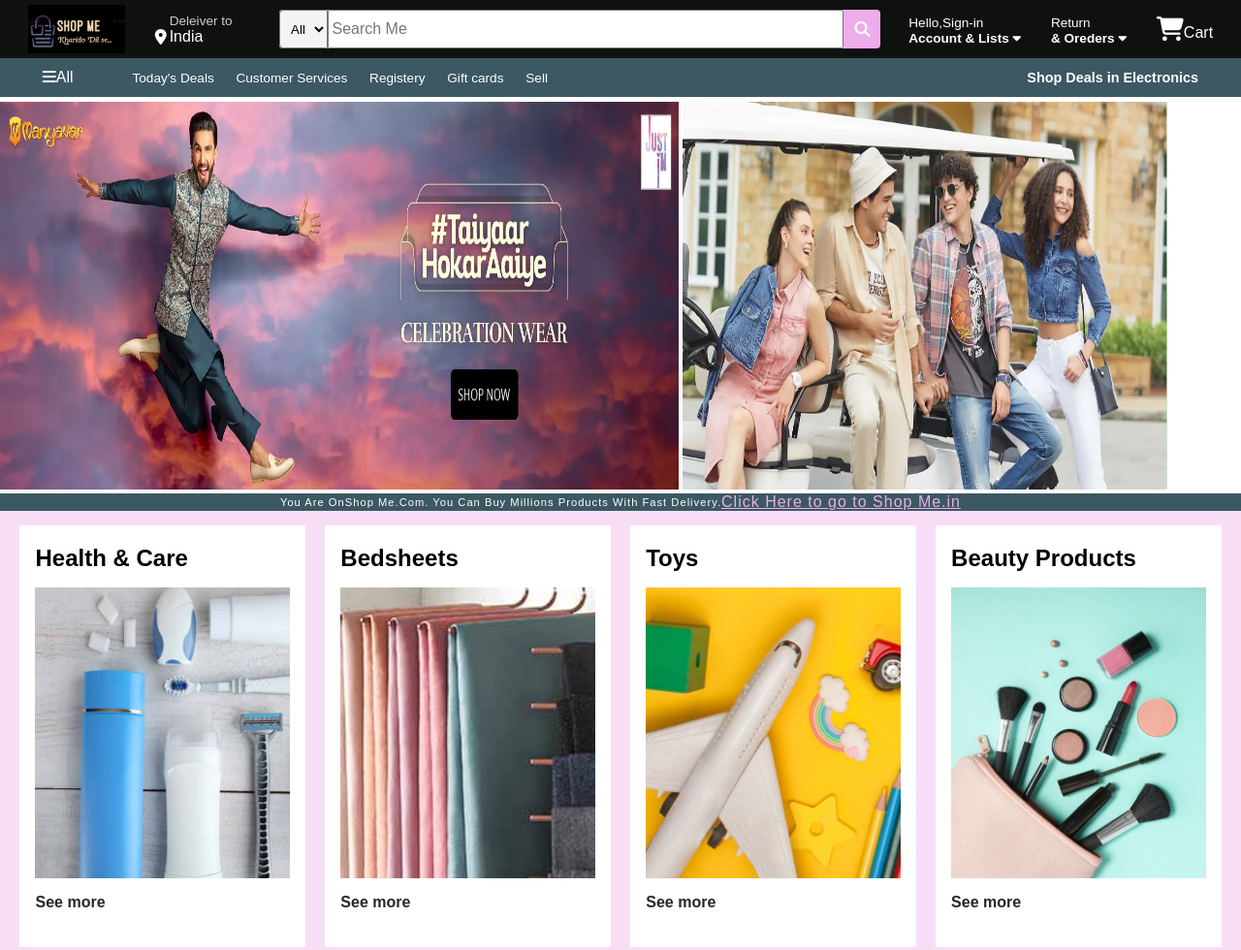
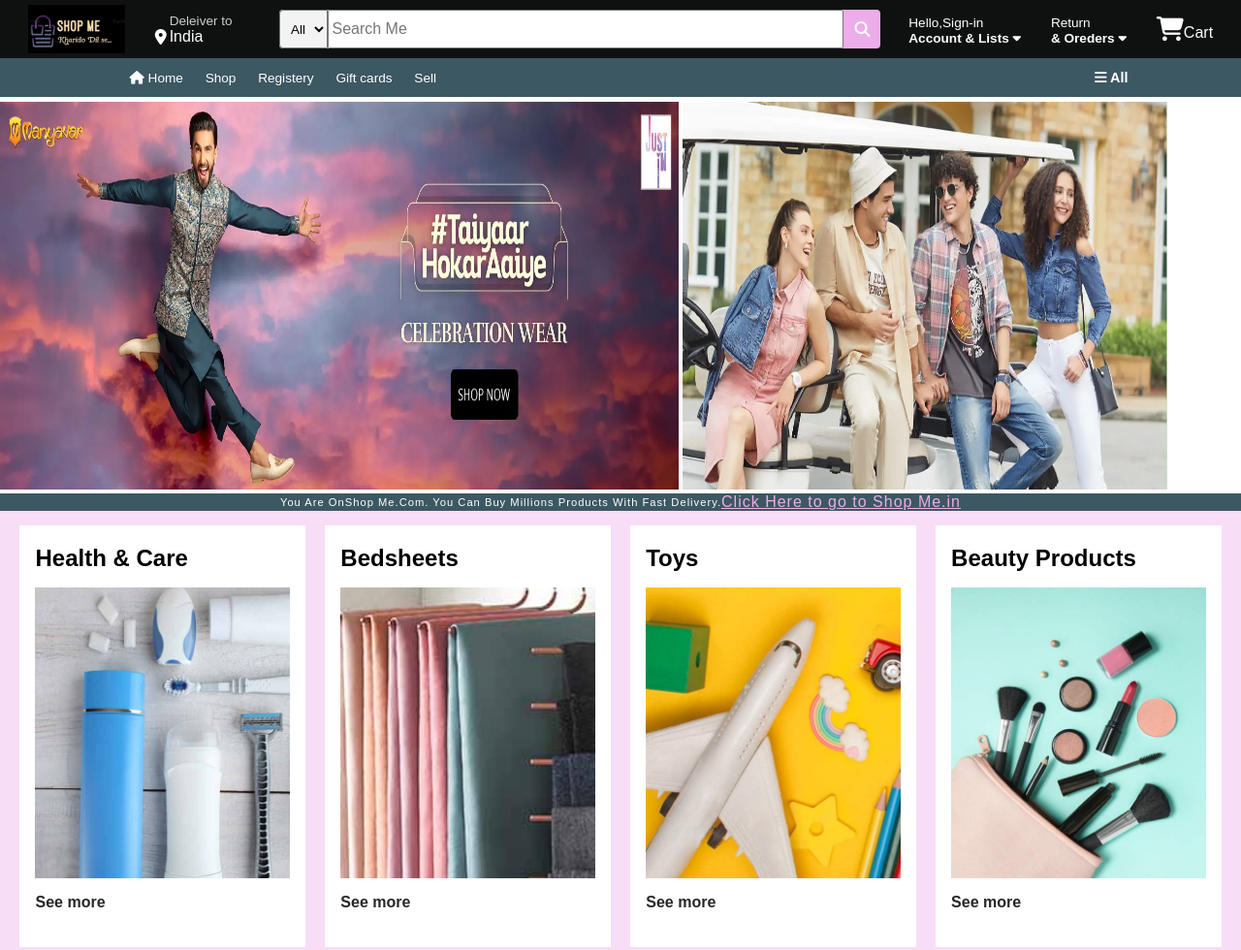
Before and after one commit to mayankjain6377/Shop-Me, a plain HTML site: page index.html in a window 1280 px wide. Shown: the top 980 px of the page at 97% size. Drawn offline with Linux system fonts and the light colour scheme.

Commit message:
added icons

```diff
--- a/index.html
+++ b/index.html
@@ -36,7 +36,7 @@
                     <option value="fashion">Fashion</option>
                 </select>
                 <input class="searchme" placeholder="Search Me">
-                <div class="search-icon">
+                <div class="search-icon" id="search1">
                     <i class="fa-solid fa-magnifying-glass"></i>
 
                 </div>
@@ -56,17 +56,17 @@
         </div>
         <!-- make a panel -->
         <div class="panel">
-            <div>
+            <!-- <div>
                 <i class="fa-solid fa-bars"></i>All
-            </div>
+            </div> -->
             <div class="option">
-                <p class="a1 border   ">Today's Deals</p>
-                <p class="a2 border">Customer Services</p>
+                <p class="a1 border   "><i class="fa-solid fa-house"></i> <a style="color: white; text-decoration: none;" href="#search1">Home</a></p>
+                <p class="a2 border"><a style="color: white; text-decoration: none;" href="#shop1">Shop</a></p>
                 <p class="a3 border">Registery</p>
                 <p class="a4 border">Gift cards</p>
                 <p class="a5 border">Sell</p>
             </div>
-            <div class="deals">Shop Deals in Electronics</div>
+            <div class="deals"><i class="fa-solid fa-bars"></i>  All</div>
         </div>
     </header>
 </head>
@@ -79,7 +79,7 @@
     </div>
 </section>
 <body>
-    <section class="shop">
+    <section class="shop" id="shop1">
         <!-- now create shop -->
         <div class="box1 box">
             <div class="box-content">
```
